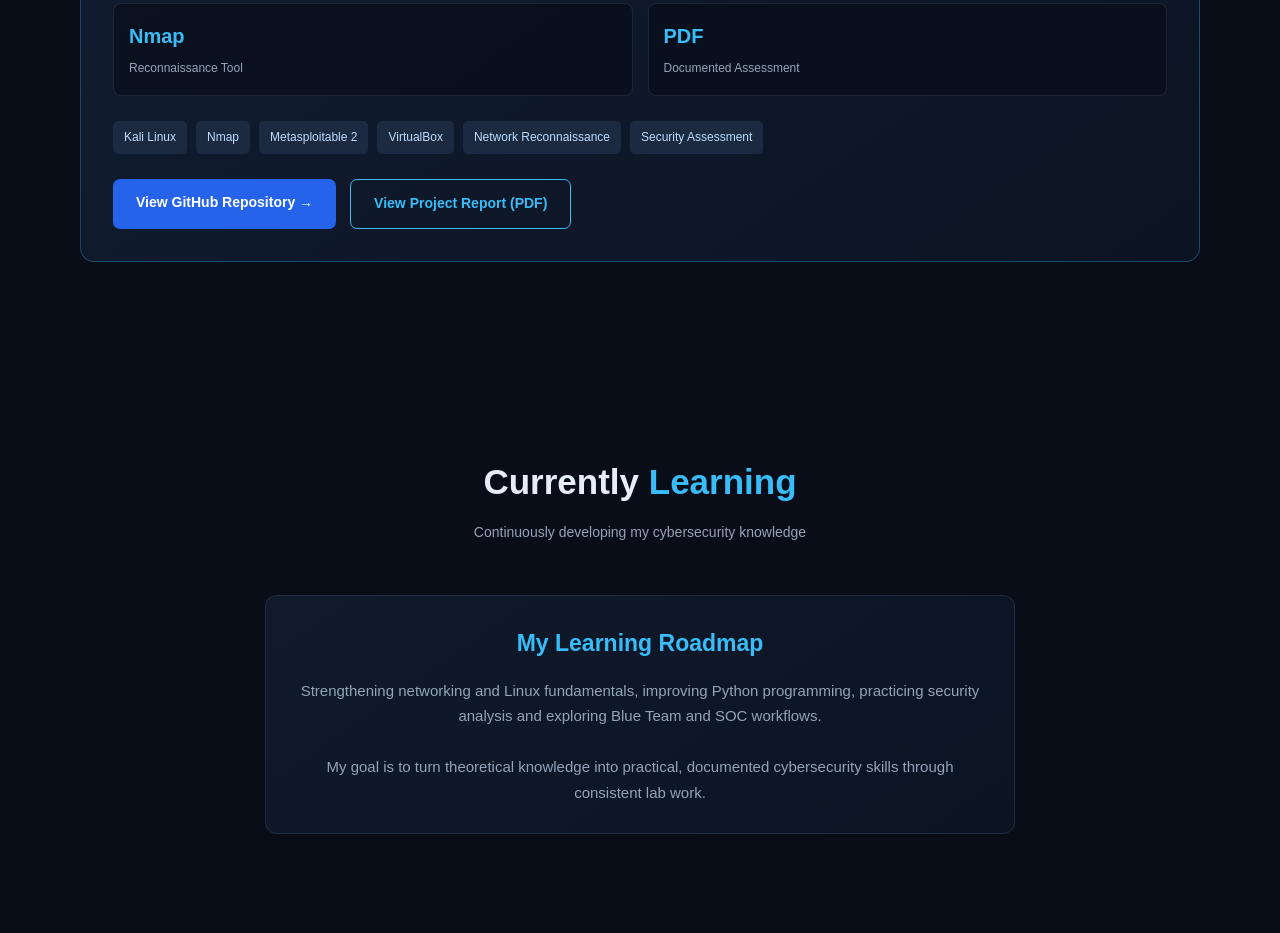
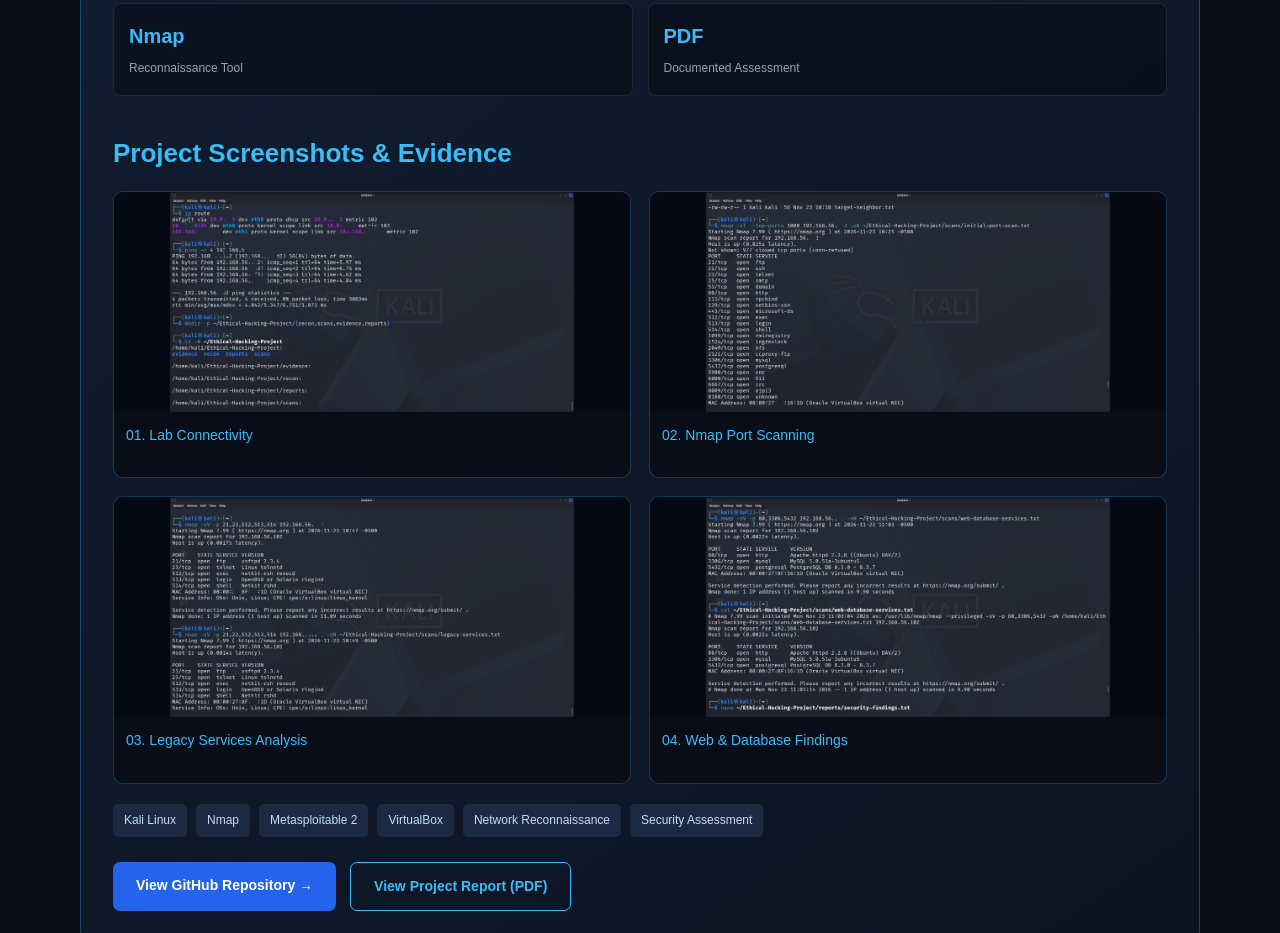
Before and after one commit to danyalkhan-cyber/My-Portfolio, a plain HTML site: page index.html in a window 1280 px wide. Shown: the part 3098-4031 px from the top of the page. Drawn offline with Linux system fonts and the light colour scheme.

Commit message:
Implement project screenshot gallery in index.html
Added a gallery section to display project screenshots with styling.

```diff
--- a/index.html
+++ b/index.html
@@ -440,6 +440,52 @@ footer span {
   transform: translateY(0);
 }
 
+/* PROJECT SCREENSHOT GALLERY */
+
+.gallery-title {
+  margin: 35px 0 18px;
+  color: #38bdf8;
+  font-size: 21px;
+}
+
+.gallery-grid {
+  display: grid;
+  grid-template-columns: repeat(2, 1fr);
+  gap: 18px;
+}
+
+.gallery-item {
+  background: #080d18;
+  border: 1px solid rgba(56,189,248,.25);
+  border-radius: 10px;
+  overflow: hidden;
+}
+
+.gallery-item img {
+  width: 100%;
+  height: 220px;
+  object-fit: contain;
+  display: block;
+  background: #050914;
+  transition: .3s;
+}
+
+.gallery-item:hover img {
+  transform: scale(1.03);
+}
+
+.gallery-item p {
+  padding: 12px;
+  color: #38bdf8;
+  font-size: 14px;
+}
+
+@media(max-width: 600px) {
+  .gallery-grid {
+    grid-template-columns: 1fr;
+  }
+}
+
 @media(max-width: 768px) {
   .menu-btn { display: block; }
 
@@ -701,6 +747,36 @@ footer span {
         </div>
       </div>
 
+<h3 class="gallery-title">Project Screenshots & Evidence</h3>
+
+<div class="gallery-grid">
+
+  <div class="gallery-item">
+    <img src="assets/screenshots/01-connectivity.png"
+         alt="Lab Connectivity Evidence">
+    <p>01. Lab Connectivity</p>
+  </div>
+
+  <div class="gallery-item">
+    <img src="assets/screenshots/02-port-scan.png"
+         alt="Nmap Port Scan Evidence">
+    <p>02. Nmap Port Scanning</p>
+  </div>
+
+  <div class="gallery-item">
+    <img src="assets/screenshots/03-legacy-services.png"
+         alt="Legacy Services Evidence">
+    <p>03. Legacy Services Analysis</p>
+  </div>
+
+  <div class="gallery-item">
+    <img src="assets/screenshots/04-web-database.png"
+         alt="Web and Database Findings">
+    <p>04. Web & Database Findings</p>
+  </div>
+
+</div>
+
       <div class="tags">
         <span>Kali Linux</span>
         <span>Nmap</span>
```
